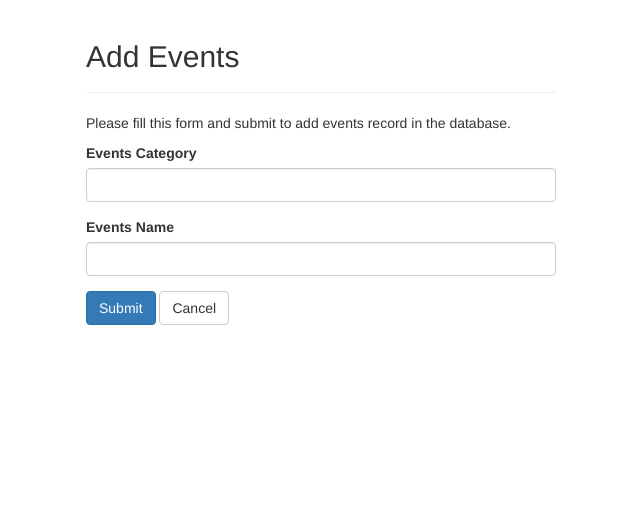
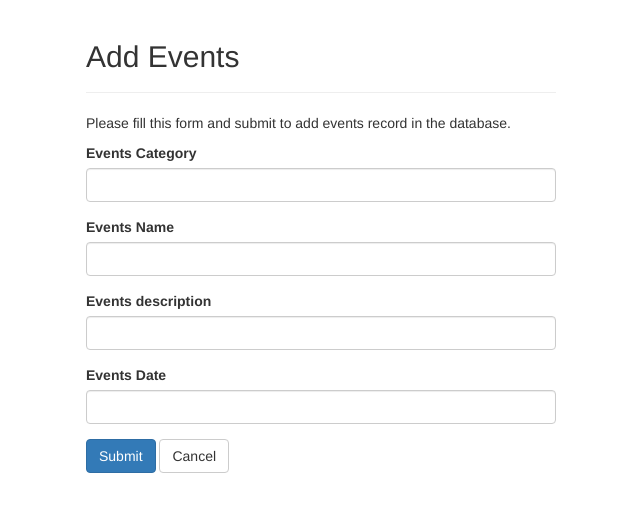
Before and after one commit to Flakvard/VisitFyn, a PHP site: page /View/insertEvent.php in a window 1280 px wide. Shown: the top 512 px of the page, without its empty margins (319-959 px from the left). Run offline with PHP 8.4, Linux system fonts and the light colour scheme.

Commit message:
Update, more columns

```diff
--- a/Model/Events.php
+++ b/Model/Events.php
@@ -6,20 +6,20 @@ class events
     public $id;
     public $category;
     public $name;
-    public $eventdescription;
+    public $description;
     public $updatedAt;
 
     // message string
     public $id_msg;
     public $category_msg;
     public $name_msg;
-    public $eventdescription_msg;
+    public $description_msg;
     public $updatedAt_msg;
     // constructor set default value
     function __construct()
     {
-        $id=0;$category=$name=$eventdescription=$updatedAt="";
-        $id_msg=$category_msg=$name_msg=$eventdescription_msg=$updatedAt_msg="";
+        $id=0;$category=$name=$description=$updatedAt="";
+        $id_msg=$category_msg=$name_msg=$description_msg=$updatedAt_msg="";
     }
 }
 
--- a/View/insertEvent.php
+++ b/View/insertEvent.php
@@ -36,6 +36,16 @@
                             <input name="name" class="form-control" value="<?php echo $sporttb->name; ?>">
                             <span class="help-block"><?php echo $sporttb->name_msg;?></span>
                         </div>
+                        <div class="form-group <?php echo (!empty($sporttb->description_msg)) ? 'has-error' : ''; ?>">
+                            <label>Events description</label>
+                            <input name="description" class="form-control" value="<?php echo $sporttb->description; ?>">
+                            <span class="help-block"><?php echo $sporttb->description_msg;?></span>
+                        </div>
+                        <div class="form-group <?php echo (!empty($sporttb->updatedAt_msg)) ? 'has-error' : ''; ?>">
+                            <label>Events Date</label>
+                            <input name="updatedAt" class="form-control" value="<?php echo $sporttb->updatedAt; ?>">
+                            <span class="help-block"><?php echo $sporttb->updatedAt_msg;?></span>
+                        </div>
                         <input type="submit" name="addbtn" class="btn btn-primary" value="Submit">
                         <a href="EventAdmin.php" class="btn btn-default">Cancel</a>
                     </form>
--- a/View/listEvents.php
+++ b/View/listEvents.php
@@ -48,6 +48,8 @@
                                         echo "<th>#</th>";
                                         echo "<th>Event Category</th>";
                                         echo "<th>Event Name</th>";
+                                        echo "<th>Event Description</th>";
+                                        echo "<th>Event Date</th>";
                                         echo "<th>Action</th>";
                                     echo "</tr>";
                                 echo "</thead>";
@@ -57,6 +59,8 @@
                                         echo "<td>" . $row['id'] . "</td>";
                                         echo "<td>" . $row['category'] . "</td>";
                                         echo "<td>" . $row['name'] . "</td>";
+                                        echo "<td>" . $row['description'] . "</td>";
+                                        echo "<td>" . $row['updatedAt'] . "</td>";
                                         echo "<td>";
                                         echo "<a href='EventAdmin.php?act=update&id=". $row['id'] ."' title='Update Record' data-toggle='tooltip'><i class='fa fa-edit'></i></a>";
                                         echo "<a href='EventAdmin.php?act=delete&id=". $row['id'] ."' title='Delete Record' data-toggle='tooltip'><i class='fa fa-trash'></i></a>";
```
Also changed, not shown: Controller/eventController.php (+94 -77 lines), View/updateEvents.php (+10 -0 lines), model/EventClass.php (+4 -5 lines).
